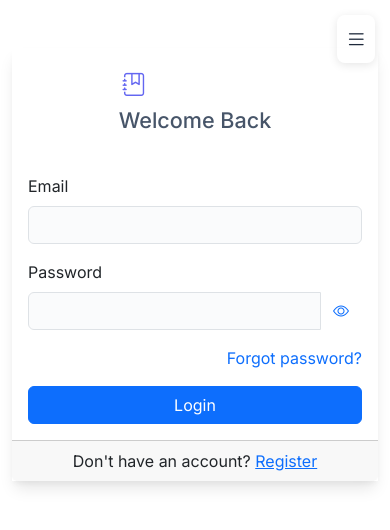
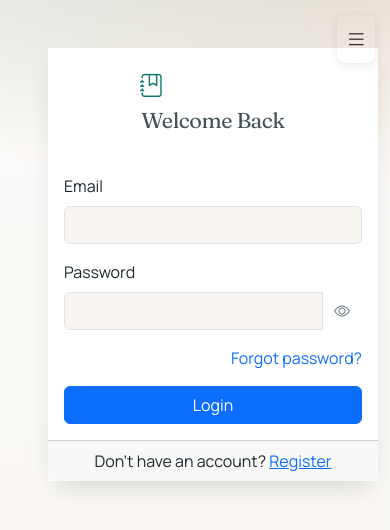
Before and after one commit to Jain-Tirth/Journalite, a React (Create React App) app in the folder frontend/: page /login in a window 390 px wide. Shown: the top 530 px of the page. Built offline with nearby package versions, Linux system fonts and the light colour scheme; no server answers; what groq-sdk would draw is missing.

Commit message:
feat(theme): update color palette and typography for improved aesthetics

```diff
--- a/frontend/src/App.css
+++ b/frontend/src/App.css
@@ -1,5 +1,5 @@
 /* Import Google Fonts */
-@import url('https://fonts.googleapis.com/css2?family=Inter:wght@300;400;500;600;700&display=swap');
+@import url('https://fonts.googleapis.com/css2?family=Fraunces:wght@400;600;700&family=Manrope:wght@300;400;500;600;700&display=swap');
 
 /* Import our custom theme */
 @import './styles/theme.css';
@@ -10,7 +10,7 @@
   min-height: 100vh;
   display: flex;
   flex-direction: column;
-  font-family: 'Inter', -apple-system, BlinkMacSystemFont, sans-serif;
+  font-family: var(--font-family-sans);
 }
 
 main {
@@ -20,11 +20,11 @@ main {
 
 /* Theme Styles */
 [data-bs-theme="light"] {
-  --bs-body-bg: #f8f9faa7;
-  --bs-body-color: #212529;
+  --bs-body-bg: var(--bg-primary);
+  --bs-body-color: var(--text-primary);
   --card-bg: #ffffff;
-  --card-border: rgba(0, 0, 0, 0.125);
-  --hover-bg: rgba(0, 0, 0, 0.03);
+  --card-border: var(--border-light);
+  --hover-bg: rgba(15, 118, 110, 0.06);
 }
 
 [data-bs-theme="dark"] {
@@ -61,8 +61,12 @@ main {
 }
 
 body {
-  background-color: var(--bs-body-bg);
-  color: var(--bs-body-color);
+  background-color: var(--bg-primary);
+  background-image:
+    radial-gradient(1200px 400px at 10% -10%, rgba(15, 118, 110, 0.12), transparent 60%),
+    radial-gradient(900px 300px at 90% 0%, rgba(180, 83, 9, 0.12), transparent 65%),
+    linear-gradient(180deg, rgba(255, 255, 255, 0.65), rgba(248, 245, 241, 0.9));
+  color: var(--text-primary);
   transition: background-color 0.3s ease, color 0.3s ease;
   padding-top: 76px; /* Account for fixed navbar on desktop */
 }
@@ -186,8 +190,8 @@ body {
 
 /* Form Styles */
 .form-control:focus, .form-select:focus {
-  border-color: #86b7fe;
-  box-shadow: 0 0 0 0.25rem rgba(13, 110, 253, 0.25);
+  border-color: var(--primary);
+  box-shadow: 0 0 0 0.2rem rgba(15, 118, 110, 0.2);
 }
 
 /* Dark Mode Form Styles */
@@ -256,7 +260,9 @@ body {
 /* Mobile Sidebar Styles */
 .sidebar-offcanvas {
   border: none !important;
-  box-shadow: 2px 0 20px rgba(0, 0, 0, 0.1);
+  box-shadow: 2px 0 20px rgba(31, 42, 46, 0.12);
+  background-color: var(--bg-card) !important;
+  border-right: 1px solid var(--border-light) !important;
 }
 
 [data-bs-theme="dark"] .sidebar-offcanvas {
@@ -285,7 +291,7 @@ body {
 
 /* Navigation Item Hover Effects */
 .hover-bg-light:hover {
-  background-color: rgba(0, 0, 0, 0.05) !important;
+  background-color: rgba(15, 118, 110, 0.08) !important;
 }
 
 .hover-bg-dark:hover {
@@ -315,8 +321,26 @@ body {
 
 /* Mobile menu button styles */
 .mobile-menu-btn {
-  -webkit-backdrop-filter: blur(10px);
-  backdrop-filter: blur(10px);
+  top: calc(env(safe-area-inset-top, 0px) + 12px);
+  left: calc(env(safe-area-inset-left, 0px) + 12px);
+  background: var(--bg-glass) !important;
+  border: 1px solid var(--border-light) !important;
+  color: var(--text-primary) !important;
+  box-shadow: 0 10px 30px rgba(31, 42, 46, 0.12);
+  -webkit-backdrop-filter: blur(14px);
+  backdrop-filter: blur(14px);
+}
+
+@media (max-width: 576px) {
+  .mobile-menu-btn {
+    top: calc(env(safe-area-inset-top, 0px) + 10px);
+    left: calc(env(safe-area-inset-left, 0px) + 10px);
+  }
+
+  .container,
+  .container-fluid {
+    padding-left: calc(1rem + 32px);
+  }
 }
 
 /* Fixed Navbar Styles */
@@ -324,6 +348,50 @@ body {
   z-index: 1030;
   -webkit-backdrop-filter: blur(10px);
   backdrop-filter: blur(10px);
+}
+
+.navbar {
+  background-color: var(--bg-glass) !important;
+  border-bottom: 1px solid var(--border-light);
+  box-shadow: var(--shadow-sm);
+}
+
+.navbar-brand {
+  font-family: var(--font-family-display);
+  color: var(--primary) !important;
+}
+
+.navbar-brand:hover {
+  color: var(--primary-hover) !important;
+}
+
+.nav-link {
+  color: var(--text-secondary) !important;
+  border-radius: 999px;
+  padding: 0.4rem 0.9rem;
+  transition: all 0.2s ease;
+}
+
+.nav-link:hover,
+.nav-link.active {
+  color: var(--primary) !important;
+  background-color: var(--primary-light) !important;
+}
+
+.journal-nav-item {
+  color: var(--text-secondary) !important;
+  background-color: transparent;
+}
+
+.journal-nav-item:hover {
+  background-color: var(--primary-light) !important;
+  color: var(--primary) !important;
+}
+
+.journal-nav-active {
+  background-color: var(--primary) !important;
+  color: #ffffff !important;
+  box-shadow: var(--shadow-md);
 }
 
 /* Dark Mode Navbar */
@@ -392,6 +460,41 @@ body {
 }
 
 /* Journal Styles */
+.journal-list-header {
+  gap: 1rem;
+  flex-wrap: wrap;
+}
+
+.journal-list-title {
+  font-size: clamp(1.4rem, 2.2vw + 1rem, 2rem);
+}
+
+.journal-list-stats {
+  font-size: clamp(0.85rem, 0.7vw + 0.7rem, 1rem);
+  margin-bottom: 0;
+}
+
+.journal-list-actions .btn {
+  white-space: nowrap;
+}
+
+@media (max-width: 576px) {
+  .journal-list-header {
+    flex-direction: column;
+    align-items: flex-start;
+  }
+
+  .journal-list-actions {
+    width: 100%;
+  }
+
+  .journal-list-actions .btn {
+    width: 100%;
+    font-size: 0.95rem;
+    padding: 0.6rem 0.9rem;
+  }
+}
+
 .journal-entry-card {
   transition: transform 0.2s ease-in-out, box-shadow 0.2s ease-in-out;
 }
@@ -767,6 +870,99 @@ body {
   font-weight: 500;
 }
 
+.journalite-loader {
+  display: inline-flex;
+  flex-direction: column;
+  align-items: center;
+  gap: 0.75rem;
+  color: var(--text-secondary);
+}
+
+.journalite-loader-mark {
+  position: relative;
+  width: 64px;
+  height: 64px;
+}
+
+.journalite-ink {
+  position: absolute;
+  inset: 6px;
+  border-radius: 50%;
+  background: radial-gradient(circle at 30% 30%, rgba(15, 118, 110, 0.35), rgba(15, 118, 110, 0.05));
+  border: 2px solid rgba(15, 118, 110, 0.45);
+  animation: inkPulse 1.6s ease-in-out infinite;
+}
+
+.journalite-pen {
+  position: absolute;
+  width: 44px;
+  height: 8px;
+  left: 10px;
+  top: 28px;
+  border-radius: 999px;
+  background: linear-gradient(90deg, var(--primary) 0%, var(--secondary) 100%);
+  transform-origin: 80% 50%;
+  animation: penSweep 1.6s ease-in-out infinite;
+  box-shadow: 0 4px 12px rgba(31, 42, 46, 0.2);
+}
+
+.journalite-pen::after {
+  content: '';
+  position: absolute;
+  right: -8px;
+  top: -4px;
+  width: 0;
+  height: 0;
+  border-top: 8px solid transparent;
+  border-bottom: 8px solid transparent;
+  border-left: 10px solid var(--secondary);
+}
+
+.journalite-loader-text {
+  font-weight: 600;
+  color: var(--text-primary);
+}
+
+@keyframes inkPulse {
+  0% {
+    transform: scale(0.96);
+    opacity: 0.6;
+  }
+  50% {
+    transform: scale(1.04);
+    opacity: 1;
+  }
+  100% {
+    transform: scale(0.96);
+    opacity: 0.6;
+  }
+}
+
+@keyframes penSweep {
+  0% {
+    transform: rotate(-6deg) translateX(0);
+  }
+  50% {
+    transform: rotate(6deg) translateX(2px);
+  }
+  100% {
+    transform: rotate(-6deg) translateX(0);
+  }
+}
+
+.password-toggle {
+  color: var(--text-muted) !important;
+  padding: 0 0.75rem !important;
+  border: none !important;
+}
+
+.password-toggle:hover,
+.password-toggle:focus {
+  color: var(--text-primary) !important;
+  text-decoration: none;
+  box-shadow: none !important;
+}
+
 /* Insights Components */
 .insight-card {
   transition: all 0.3s ease;
@@ -1095,42 +1291,28 @@ body {
 
 /* AI Mood Detection Card */
 .ai-mood-card {
-  border-color: #10b981 !important;
+  border-color: var(--primary) !important;
+  background-color: var(--bg-card);
+  box-shadow: var(--shadow-sm);
 }
 
 .ai-mood-header {
-  background: linear-gradient(135deg, #10b981 0%, #059669 100%);
-  color: white;
+  background: linear-gradient(135deg, #0f766e 0%, #0b5f59 100%);
+  color: #ffffff;
   border-bottom: none;
-}
-
-[data-bs-theme="dark"] .ai-mood-card {
-  border-color: var(--accent-warm) !important;
-}
-
-[data-bs-theme="dark"] .ai-mood-header {
-  background: linear-gradient(135deg, var(--accent-warm) 0%, #7c83c7 100%);
-  color: #ffffff;
 }
 
 /* AI Suggestion Card */
 .ai-suggestion-card {
-  border-color: #3b82f6 !important;
+  border-color: var(--secondary) !important;
+  background-color: var(--bg-card);
+  box-shadow: var(--shadow-sm);
 }
 
 .ai-suggestion-header {
-  background: linear-gradient(135deg, #3b82f6 0%, #2563eb 100%);
-  color: white;
+  background: linear-gradient(135deg, #b45309 0%, #92400e 100%);
+  color: #ffffff;
   border-bottom: none;
-}
-
-[data-bs-theme="dark"] .ai-suggestion-card {
-  border-color: var(--accent-warm) !important;
-}
-
-[data-bs-theme="dark"] .ai-suggestion-header {
-  background: linear-gradient(135deg, var(--accent-warm) 0%, #7c83c7 100%);
-  color: #ffffff;
 }
 
 /* Journal Detail Footer Responsive */
@@ -1166,24 +1348,33 @@ body {
 }
 
 /* Form Card Body Styling */
-[data-bs-theme="dark"] .ai-mood-card .card-body,
-[data-bs-theme="dark"] .ai-suggestion-card .card-body {
-  background-color: var(--card-bg);
-  color: var(--text-secondary-dark);
+.ai-mood-card .card-body,
+.ai-suggestion-card .card-body {
+  background-color: var(--bg-card);
+  color: var(--text-secondary);
 }
 
 /* Button styling in AI cards */
-[data-bs-theme="dark"] .ai-mood-header .btn-outline-primary,
-[data-bs-theme="dark"] .ai-suggestion-header .btn-outline-primary {
-  border-color: rgba(255, 255, 255, 0.5);
-  color: rgba(255, 255, 255, 0.9);
+.ai-mood-header .btn-outline-primary,
+.ai-suggestion-header .btn-outline-primary {
+  border-color: #ffffff;
+  background-color: #ffffff;
+  font-weight: 600;
+  box-shadow: 0 6px 16px rgba(0, 0, 0, 0.15);
 }
 
-[data-bs-theme="dark"] .ai-mood-header .btn-outline-primary:hover,
-[data-bs-theme="dark"] .ai-suggestion-header .btn-outline-primary:hover {
-  background-color: rgba(255, 255, 255, 0.1);
-  border-color: rgba(255, 255, 255, 0.8);
-  color: #ffffff;
+.ai-mood-header .btn-outline-primary {
+  color: #0b5f59;
+}
+
+.ai-suggestion-header .btn-outline-primary {
+  color: #7a3a0a;
+}
+
+.ai-mood-header .btn-outline-primary:hover,
+.ai-suggestion-header .btn-outline-primary:hover {
+  background-color: rgba(255, 255, 255, 0.9);
+  border-color: #ffffff;
 }
 
 /* Insights grid layout */
--- a/frontend/src/styles/journaling-theme.css
+++ b/frontend/src/styles/journaling-theme.css
@@ -1,58 +1,58 @@
 :root {
-  /* ===== LIGHT MODE COLORS ===== */
-  --bg-primary: #ffffff;
-  --bg-secondary: #f8fafc;
-  --bg-tertiary: #f1f5f9;
+  /* ===== LIGHT THEME COLORS ===== */
+  --bg-primary: #f8f5f1;
+  --bg-secondary: #f2ede6;
+  --bg-tertiary: #e9e2d8;
   --bg-card: #ffffff;
-  --bg-card-hover: #f8fafc;
+  --bg-card-hover: #f9f6f1;
   --bg-glass: rgba(255, 255, 255, 0.8);
 
   /* Text Colors */
-  --text-primary: #1e293b;
-  --text-secondary: #475569;
-  --text-muted: #64748b;
-  --text-light: #94a3b8;
+  --text-primary: #1f2a2e;
+  --text-secondary: #435257;
+  --text-muted: #6b7a80;
+  --text-light: #96a1a7;
 
   /* Border Colors */
-  --border-light: #e2e8f0;
-  --border-medium: #cbd5e1;
-  --border-strong: #94a3b8;
-  --border-focus: #3b82f6;
+  --border-light: #e2d8cc;
+  --border-medium: #d4c8bb;
+  --border-strong: #b9aa9d;
+  --border-focus: #0f766e;
 
   /* Brand Colors */
-  --primary: #3b82f6;
-  --primary-hover: #2563eb;
-  --primary-light: #dbeafe;
-  --secondary: #8b5cf6;
-  --secondary-hover: #7c3aed;
-  --secondary-light: #ede9fe;
+  --primary: #0f766e;
+  --primary-hover: #0b5f59;
+  --primary-light: #d4f1ed;
+  --secondary: #b45309;
+  --secondary-hover: #92400e;
+  --secondary-light: #fbe8d5;
 
   /* Status Colors */
-  --success: #10b981;
-  --success-light: #d1fae5;
-  --warning: #f59e0b;
-  --warning-light: #fef3c7;
-  --error: #ef4444;
-  --error-light: #fecaca;
-  --info: #06b6d4;
+  --success: #15803d;
+  --success-light: #dcfce7;
+  --warning: #b45309;
+  --warning-light: #fdebd2;
+  --error: #b91c1c;
+  --error-light: #fee2e2;
+  --info: #0e7490;
   --info-light: #cffafe;
 
   /* Mood Colors */
-  --mood-happy: #10b981;
+  --mood-happy: #16a34a;
   --mood-excited: #f59e0b;
-  --mood-calm: #06b6d4;
-  --mood-grateful: #8b5cf6;
+  --mood-calm: #0e7490;
+  --mood-grateful: #7c3aed;
   --mood-sad: #6b7280;
-  --mood-angry: #ef4444;
-  --mood-anxious: #f97316;
+  --mood-angry: #dc2626;
+  --mood-anxious: #ea580c;
   --mood-neutral: #64748b;
 
   /* Shadows */
-  --shadow-sm: 0 1px 2px 0 rgba(0, 0, 0, 0.05);
-  --shadow-md: 0 4px 6px -1px rgba(0, 0, 0, 0.1), 0 2px 4px -1px rgba(0, 0, 0, 0.06);
-  --shadow-lg: 0 10px 15px -3px rgba(0, 0, 0, 0.1), 0 4px 6px -2px rgba(0, 0, 0, 0.05);
-  --shadow-xl: 0 20px 25px -5px rgba(0, 0, 0, 0.1), 0 10px 10px -5px rgba(0, 0, 0, 0.04);
-  --shadow-glow: 0 0 20px rgba(59, 130, 246, 0.3);
+  --shadow-sm: 0 1px 2px 0 rgba(31, 42, 46, 0.08);
+  --shadow-md: 0 4px 10px -2px rgba(31, 42, 46, 0.12);
+  --shadow-lg: 0 12px 24px -8px rgba(31, 42, 46, 0.18);
+  --shadow-xl: 0 24px 40px -12px rgba(31, 42, 46, 0.2);
+  --shadow-glow: 0 0 22px rgba(15, 118, 110, 0.25);
 
   /* Border Radius */
   --radius-sm: 8px;
@@ -70,69 +70,23 @@
   --space-2xl: 3rem;
 }
 
-/* ===== DARK MODE COLORS ===== */
-[data-bs-theme="dark"] {
-  --bg-primary: #0f172a;
-  --bg-secondary: #1e293b;
-  --bg-tertiary: #334155;
-  --bg-card: #1e293b;
-  --bg-card-hover: #334155;
-  --bg-glass: rgba(30, 41, 59, 0.8);
-
-  /* Text Colors */
-  --text-primary: #f1f5f9;
-  --text-secondary: #cbd5e1;
-  --text-muted: #94a3b8;
-  --text-light: #64748b;
-
-  /* Border Colors */
-  --border-light: #334155;
-  --border-medium: #475569;
-  --border-strong: #64748b;
-  --border-focus: #60a5fa;
-
-  /* Brand Colors - Adjusted for dark mode */
-  --primary: #60a5fa;
-  --primary-hover: #3b82f6;
-  --primary-light: rgba(96, 165, 250, 0.1);
-  --secondary: #a78bfa;
-  --secondary-hover: #8b5cf6;
-  --secondary-light: rgba(167, 139, 250, 0.1);
-
-  /* Status Colors - Dark mode variants */
-  --success: #34d399;
-  --success-light: rgba(52, 211, 153, 0.1);
-  --warning: #fbbf24;
-  --warning-light: rgba(251, 191, 36, 0.1);
-  --error: #f87171;
-  --error-light: rgba(248, 113, 113, 0.1);
-  --info: #22d3ee;
-  --info-light: rgba(34, 211, 238, 0.1);
-
-  /* Mood Colors - Dark mode */
-  --mood-happy: #34d399;
-  --mood-excited: #fbbf24;
-  --mood-calm: #22d3ee;
-  --mood-grateful: #a78bfa;
-  --mood-sad: #9ca3af;
-  --mood-angry: #f87171;
-  --mood-anxious: #fb923c;
-  --mood-neutral: #94a3b8;
-
-  /* Shadows for dark mode */
-  --shadow-sm: 0 1px 2px 0 rgba(0, 0, 0, 0.3);
-  --shadow-md: 0 4px 6px -1px rgba(0, 0, 0, 0.4), 0 2px 4px -1px rgba(0, 0, 0, 0.3);
-  --shadow-lg: 0 10px 15px -3px rgba(0, 0, 0, 0.4), 0 4px 6px -2px rgba(0, 0, 0, 0.3);
-  --shadow-xl: 0 20px 25px -5px rgba(0, 0, 0, 0.5), 0 10px 10px -5px rgba(0, 0, 0, 0.4);
-  --shadow-glow: 0 0 20px rgba(96, 165, 250, 0.4);
-}
-
 /* ===== GLOBAL STYLES ===== */
 body {
   background-color: var(--bg-primary);
   color: var(--text-primary);
   transition: background-color 0.3s ease, color 0.3s ease;
-  font-family: 'Inter', 'SF Pro Display', -apple-system, BlinkMacSystemFont, sans-serif;
+  font-family: var(--font-family-sans);
+}
+
+h1,
+h2,
+h3,
+h4,
+h5,
+h6 {
+  font-family: var(--font-family-display);
+  color: var(--text-primary);
+  letter-spacing: -0.02em;
 }
 
 /* ===== CARD COMPONENTS ===== */
--- a/frontend/src/styles/theme.css
+++ b/frontend/src/styles/theme.css
@@ -1,47 +1,48 @@
 /* Journalite Theme Variables */
 
+/* Journalite Theme Variables */
 :root {
   /* Primary Colors */
-  --primary-color: #6366f1;
-  --primary-light: #818cf8;
-  --primary-dark: #4f46e5;
+  --primary-color: #0f766e;
+  --primary-light: #1f9b90;
+  --primary-dark: #0b5f59;
 
   /* Secondary Colors */
-  --secondary-color: #64748b;
-  --secondary-light: #94a3b8;
-  --secondary-dark: #475569;
+  --secondary-color: #b45309;
+  --secondary-light: #d97706;
+  --secondary-dark: #92400e;
 
   /* Success Colors */
-  --success-color: #10b981;
-  --success-light: #34d399;
-  --success-dark: #059669;
+  --success-color: #15803d;
+  --success-light: #22c55e;
+  --success-dark: #166534;
 
   /* Warning Colors */
-  --warning-color: #f59e0b;
-  --warning-light: #fbbf24;
-  --warning-dark: #d97706;
+  --warning-color: #b45309;
+  --warning-light: #f59e0b;
+  --warning-dark: #92400e;
 
   /* Error Colors */
-  --error-color: #ef4444;
-  --error-light: #f87171;
-  --error-dark: #dc2626;
+  --error-color: #b91c1c;
+  --error-light: #ef4444;
+  --error-dark: #7f1d1d;
 
   /* Info Colors */
-  --info-color: #3b82f6;
-  --info-light: #60a5fa;
-  --info-dark: #2563eb;
+  --info-color: #0e7490;
+  --info-light: #22d3ee;
+  --info-dark: #155e75;
 
   /* Neutral Colors */
-  --gray-50: #f8fafc;
-  --gray-100: #f1f5f9;
-  --gray-200: #e2e8f0;
-  --gray-300: #cbd5e1;
-  --gray-400: #94a3b8;
-  --gray-500: #64748b;
-  --gray-600: #475569;
-  --gray-700: #334155;
-  --gray-800: #1e293b;
-  --gray-900: #0f172a;
+  --gray-50: #faf7f2;
+  --gray-100: #f3eee7;
+  --gray-200: #e8dfd3;
+  --gray-300: #d7cabc;
+  --gray-400: #b9a999;
+  --gray-500: #8f7f73;
+  --gray-600: #6d6056;
+  --gray-700: #4f4440;
+  --gray-800: #362f2c;
+  --gray-900: #1f1a18;
 
   /* Spacing */
   --spacing-xs: 0.25rem;
@@ -65,7 +66,8 @@
   --shadow-xl: 0 20px 25px -5px rgba(0, 0, 0, 0.1), 0 10px 10px -5px rgba(0, 0, 0, 0.04);
 
   /* Typography */
-  --font-family-sans: 'Inter', -apple-system, BlinkMacSystemFont, 'Segoe UI', 'Roboto', 'Oxygen', 'Ubuntu', 'Cantarell', 'Fira Sans', 'Droid Sans', 'Helvetica Neue', sans-serif;
+  --font-family-sans: 'Manrope', 'Segoe UI', 'Helvetica Neue', Arial, sans-serif;
+  --font-family-display: 'Fraunces', 'Georgia', 'Times New Roman', serif;
   --font-family-mono: 'SF Mono', Monaco, Inconsolata, 'Roboto Mono', 'Source Code Pro', monospace;
 
   /* Font Sizes */
@@ -110,46 +112,26 @@
 /* Light Theme Overrides */
 [data-bs-theme="light"] {
   --bs-primary: var(--primary-color);
-  --bs-primary-rgb: 99, 102, 241;
+  --bs-primary-rgb: 15, 118, 110;
   --bs-secondary: var(--secondary-color);
-  --bs-secondary-rgb: 100, 116, 139;
+  --bs-secondary-rgb: 180, 83, 9;
   --bs-success: var(--success-color);
-  --bs-success-rgb: 16, 185, 129;
+  --bs-success-rgb: 21, 128, 61;
   --bs-info: var(--info-color);
-  --bs-info-rgb: 59, 130, 246;
+  --bs-info-rgb: 14, 116, 144;
   --bs-warning: var(--warning-color);
-  --bs-warning-rgb: 245, 158, 11;
+  --bs-warning-rgb: 180, 83, 9;
   --bs-danger: var(--error-color);
-  --bs-danger-rgb: 239, 68, 68;
+  --bs-danger-rgb: 185, 28, 28;
   --bs-light: var(--gray-100);
-  --bs-light-rgb: 241, 245, 249;
+  --bs-light-rgb: 243, 238, 231;
   --bs-dark: var(--gray-800);
-  --bs-dark-rgb: 30, 41, 59;
-}
-
-/* Dark Theme Overrides */
-[data-bs-theme="dark"] {
-  --bs-primary: var(--primary-light);
-  --bs-primary-rgb: 129, 140, 248;
-  --bs-secondary: var(--secondary-light);
-  --bs-secondary-rgb: 148, 163, 184;
-  --bs-success: var(--success-light);
-  --bs-success-rgb: 52, 211, 153;
-  --bs-info: var(--info-light);
-  --bs-info-rgb: 96, 165, 250;
-  --bs-warning: var(--warning-light);
-  --bs-warning-rgb: 251, 191, 36;
-  --bs-danger: var(--error-light);
-  --bs-danger-rgb: 248, 113, 113;
-  --bs-light: var(--gray-700);
-  --bs-light-rgb: 51, 65, 85;
-  --bs-dark: var(--gray-200);
-  --bs-dark-rgb: 226, 232, 240;
+  --bs-dark-rgb: 54, 47, 44;
 }
 
 /* Utility Classes */
 .text-gradient {
-  background: linear-gradient(135deg, var(--primary-color), var(--primary-light));
+  background: linear-gradient(135deg, var(--primary-color), var(--secondary-color));
   -webkit-background-clip: text;
   -webkit-text-fill-color: transparent;
   background-clip: text;
@@ -188,18 +170,6 @@
 }
 
 ::-webkit-scrollbar-thumb:hover {
-  background: var(--gray-500);
-}
-
-[data-bs-theme="dark"] ::-webkit-scrollbar-track {
-  background: var(--gray-800);
-}
-
-[data-bs-theme="dark"] ::-webkit-scrollbar-thumb {
-  background: var(--gray-600);
-}
-
-[data-bs-theme="dark"] ::-webkit-scrollbar-thumb:hover {
   background: var(--gray-500);
 }
 
```
